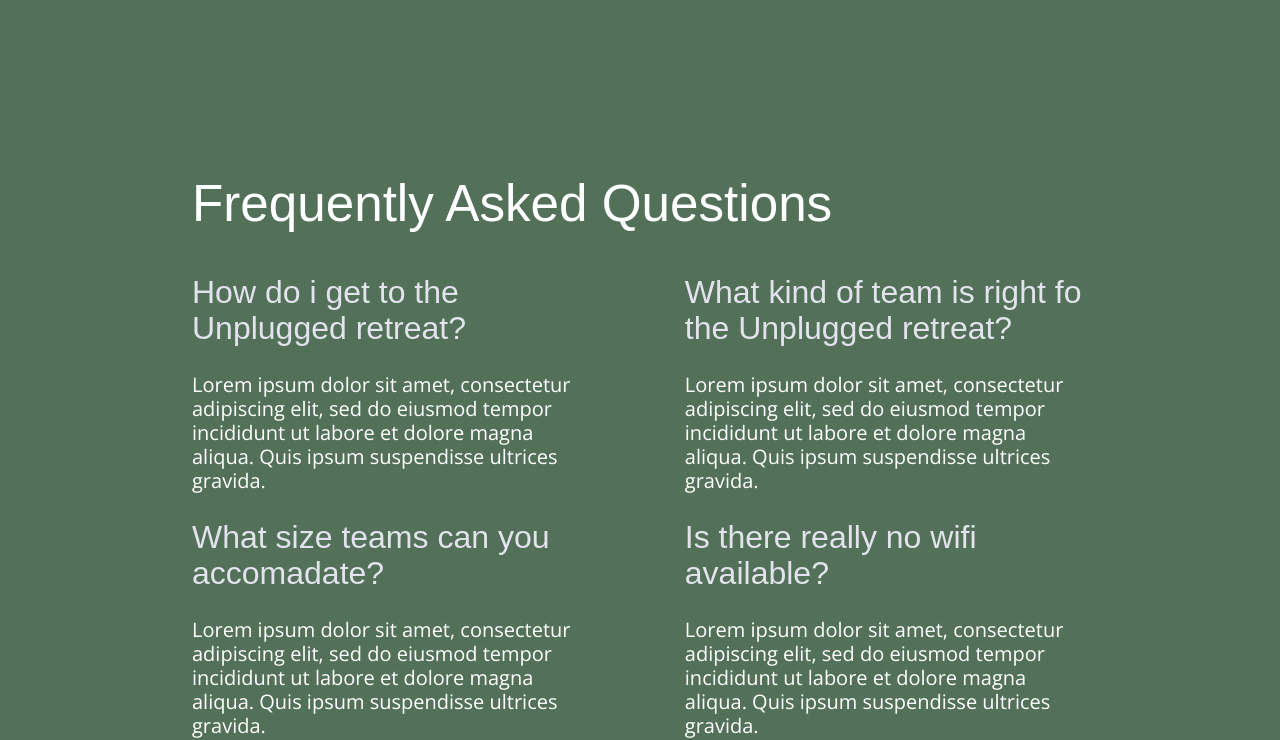
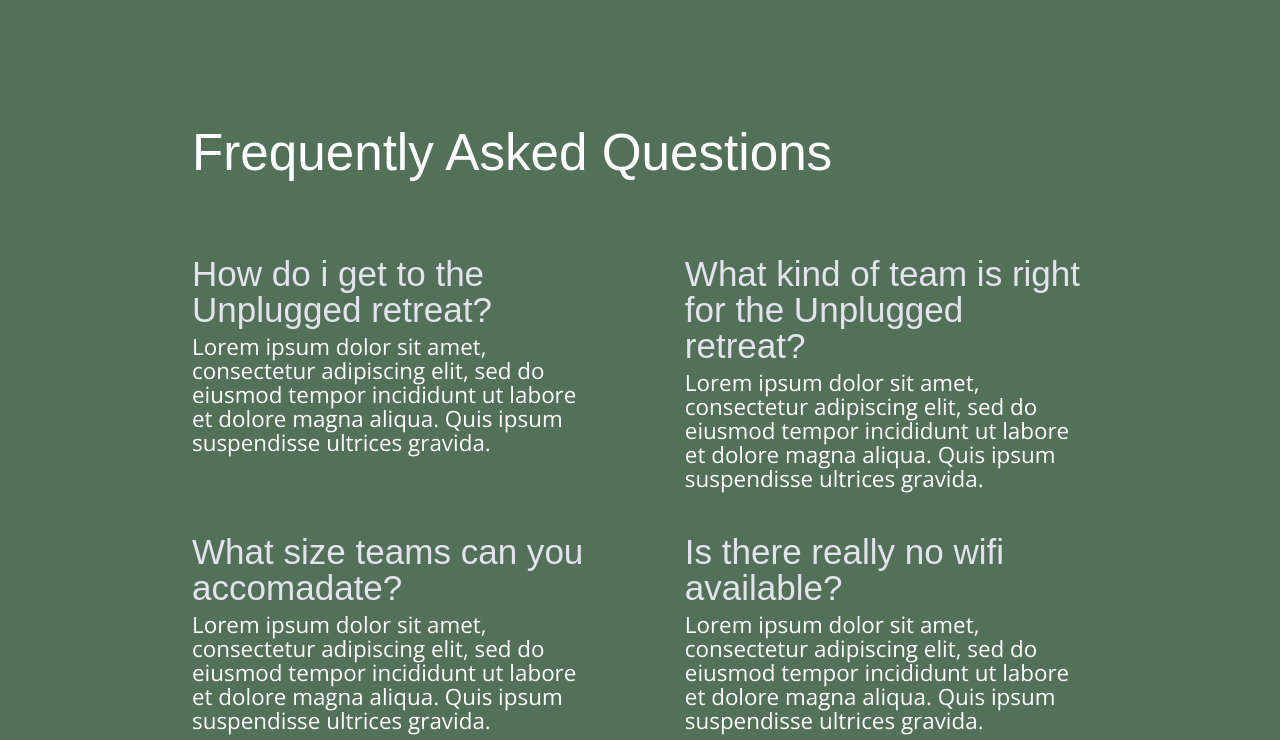
Before and after one commit to Rayne-Shadow-Legends/unplugged-retreat, a website: page faq/index.html in a window 1280 px wide. Shown: the part 87-827 px from the top of the page. Drawn offline with nearby package versions, Linux system fonts and the light colour scheme.

Commit message:
resized entire site and text on all devices

```diff
--- a/css/main.css
+++ b/css/main.css
@@ -107,8 +107,8 @@ a {
 
 h1 {
   display: flex;
-  font-size: 2.2rem;
-  line-height: 2.5rem;
+  font-size: 2.3rem;
+  line-height: 2.6rem;
   font-weight: 500;
   color: #ffffff;
 }
@@ -119,6 +119,7 @@ aside {
 
 h2 {
   font-family: 'Poppins', sans-serif;
+  line-height: 2.3rem;
   font-size: 2rem;
   font-weight: 500;
   margin: 0;
@@ -128,7 +129,7 @@ h2 {
 h3,
 h4 {
   font-family: 'Poppins', sans-serif;
-  font-size: 1.1rem;
+  font-size: 1.3rem;
   font-weight: 400;
 }
 
@@ -141,7 +142,7 @@ h4 {
 }
 
 p {
-  font-size: .9rem;
+  font-size: .95rem;
   line-height: 1.5rem;
   color: #ffffff;
   font-weight: 100;
@@ -206,10 +207,22 @@ input[type=button] {
   text-transform: uppercase;
 }
 
+.faq-container h2 {
+  margin: 0;
+}
+
+.faq-content h3 {
+  margin: 0;
+}
+
+.faq-content p {
+  margin: 0;
+}
+
 /* -------------------- Base Header - Footer Styles -------------------- */
 .site-content {
-  width: 90%;
-  padding: 0 5% 0 5%;
+  width: 80%;
+  padding: 0 10% 0 10%;
 }
 
 header,
@@ -325,9 +338,6 @@ footer p {
 }
 
 /* -------------------- Mobile Homepage styles-------------------- */
-header nav {
-  width: 60%;
-}
 
 .hero-area {
   display: flex;
@@ -396,6 +406,10 @@ aside {
   width: 90%;
 }
 
+.form-description h3 {
+  margin-bottom: 0;
+}
+
 /* -------------------- Mobile FAQ styles-------------------- */
 .faq-wrapper {
   background-color: #527158;
@@ -418,6 +432,18 @@ div.faq {
   justify-content: center;
   align-items: center;
   flex-flow: column wrap;
+}
+
+.faq-container h2 {
+  margin: 2rem 0 2rem;
+}
+
+.faq-content h3 {
+  margin: 0 0 .8rem;
+}
+
+.faq-content p {
+  margin: 0 0 2.25rem;
 }
 
 /* -------------------- Mobile About styles-------------------- */
@@ -542,10 +568,33 @@ address.bottom-contact {}
    ========================================================================== */
 @media only screen and (min-width: 768px) {
 
+    /* tablet global font styles */
+
+    h1 {
+      font-size: 2.75rem;
+      line-height: 2.75rem;
+    }
+
+    h2 {
+      font-size: 2.35rem;
+      line-height: 2.5rem;
+    }
+
+    h3,
+    h4 {
+      font-size: 1.5rem;
+      line-height: 1.9rem;
+    }
+
+    p {
+      font-size: .95rem;
+      line-height: 1.25rem;
+    }
+
   /* tablet header/footer styles */
   .site-content {
-    width: 85%;
-    padding: 0 7.5% 0 7.5%;
+    width: 80%;
+    padding: 0 10% 0 10%;
   }
 
   header .header-content {
@@ -565,7 +614,12 @@ address.bottom-contact {}
     display: flex;
     flex-direction: row;
     justify-content: center;
+    padding-top: 1.7em;
   }
+
+.copyright {
+  padding-bottom: 1.7em;
+}
 
   .social {
     margin-left: 50px;
@@ -588,26 +642,6 @@ address.bottom-contact {}
   }
 
   /* homepage tablet styles*/
-  h1 {
-    font-size: 2.75rem;
-    line-height: 3rem;
-  }
-
-  h2 {
-    font-size: 2.25rem;
-    line-height: 2.75rem;
-  }
-
-  h3,
-  h4 {
-    font-size: 1.5rem;
-    line-height: 2rem;
-  }
-
-  p {
-    font-size: .9rem;
-    line-height: 1.25rem;
-  }
 
   .form-description {
     display: flex;
@@ -636,7 +670,7 @@ address.bottom-contact {}
     display: flex;
     flex-flow: row wrap;
     justify-content: space-between;
-    padding: 20% 0 20% 0;
+    padding: 6em 0 6em 0;
   }
 
   .break {
@@ -663,20 +697,23 @@ address.bottom-contact {}
   .top-contact {
     display: flex;
     flex-direction: column;
-    flex-basis: 35%;
-    margin-right: 25%;
+    flex-basis: 40%;
+    margin-right: 20%;
   }
 
   .bottom-contact {
     display: flex;
     flex-direction: column;
-    flex-basis: 35%;
+    flex-basis: 40%;
   }
 
   .contact-content {
     display: flex;
-    flex-basis: 95%;
   }
+
+.contact-content h3 {
+  margin-bottom: 0;
+}
 
   section.contact-section {
     padding: 100px 0px 100px;
@@ -687,6 +724,29 @@ address.bottom-contact {}
   }
 
   @media only screen and (min-width: 1200px) {
+
+    /* desktop global font styles */
+
+    h1 {
+      font-size: 4rem;
+      line-height: 5rem;
+    }
+
+    h2 {
+      font-size: 3.2rem;
+      line-height: 3.5rem;
+    }
+
+    h3,
+    h4 {
+      font-size: 2.19rem;
+      line-height: 2.25rem;
+    }
+
+    p {
+      font-size: 1.4rem;
+      line-height: 1.5rem;
+    }
 
     /* desktop header/footer styles*/
     .site-content {
@@ -738,26 +798,6 @@ address.bottom-contact {}
     }
 
     /* desktop homepage styles */
-    h1 {
-      font-size: 4rem;
-      line-height: 5rem;
-    }
-
-    h2 {
-      font-size: 3.2rem;
-      line-height: 3.5rem;
-    }
-
-    h3,
-    h4 {
-      font-size: 2rem;
-      line-height: 2.25rem;
-    }
-
-    p {
-      font-size: 1.25rem;
-      line-height: 1.5rem;
-    }
 
     .form-description {
       display: flex;
@@ -781,6 +821,7 @@ address.bottom-contact {}
     }
 
     /* desktop about styles */
+
     /*desktop faq styles*/
     .faq-wrapper {
       display: flex;
@@ -801,6 +842,9 @@ address.bottom-contact {}
       padding-bottom: .7em;
     }
 
+.faq-wifi {
+  margin-top: 2.6em;
+}
     /* ==========================================================================
    Print styles.
    Inlined to avoid the additional HTTP request:
--- a/faq/index.html
+++ b/faq/index.html
@@ -58,7 +58,7 @@
             </p>
           </div>
           <div class="faq-content">
-            <h3>What kind of team is right fo the Unplugged retreat?</h3>
+            <h3>What kind of team is right for the Unplugged retreat?</h3>
             <p>
               Lorem ipsum dolor sit amet, consectetur adipiscing elit, sed do eiusmod tempor incididunt ut labore et dolore magna aliqua. Quis ipsum suspendisse ultrices gravida.
             </p>
@@ -72,7 +72,7 @@
           </div>
           <div class="faq-content">
             <h3>Is there really no wifi available?</h3>
-            <p>
+            <p class="faq-wifi">
               Lorem ipsum dolor sit amet, consectetur adipiscing elit, sed do eiusmod tempor incididunt ut labore et dolore magna aliqua. Quis ipsum suspendisse ultrices gravida.
             </p>
           </div>
```
